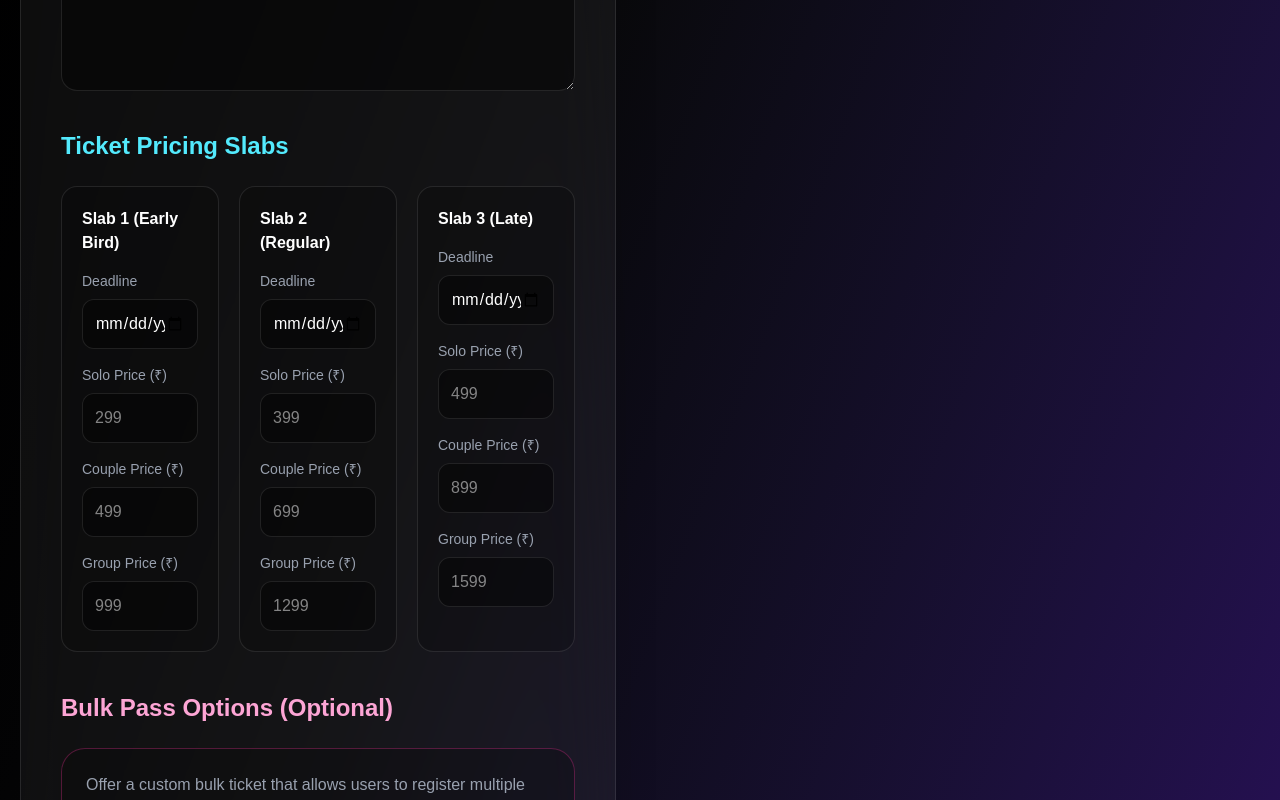
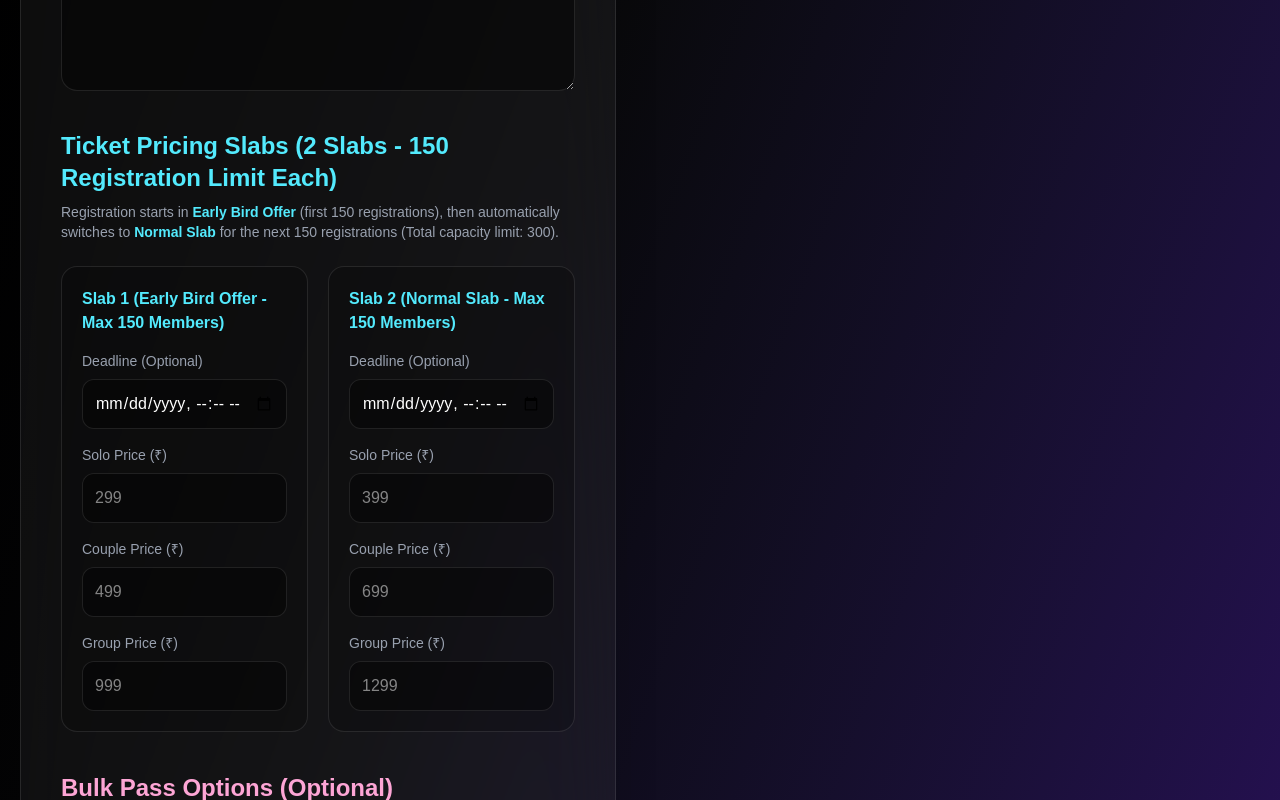
Before and after one commit to Shravyahebbar2004/QR_Tickets_Frontend, a Next.js app: page /create-event in a window 1280 px wide. Shown: the part 1740-2540 px from the top of the page. Built offline with nearby package versions, Linux system fonts and the light colour scheme; sample sign-in values are in the browser's storage.

Commit message:
Fix tshirt_size type error and update registration form

```diff
--- a/app/admin/[id]/page.tsx
+++ b/app/admin/[id]/page.tsx
@@ -27,7 +27,6 @@ interface User {
   emergency_contact_name: string;
   emergency_contact: string;
   blood_group: string;
-  tshirt_size?: string;
   coupon_code?: string;
 }
 
@@ -61,8 +60,7 @@ export default function AdminPage({
     'Entries',
     'Emergency Contact Name',
     'Emergency Contact No',
-    'Blood Group',
-    'T-Shirt Size'
+    'Blood Group'
   ];
 
   const rows = users.map((user) => [
@@ -75,8 +73,7 @@ export default function AdminPage({
     `${user.used_entries}/${user.allowed_entries}`,
     user.emergency_contact_name || '-',
     user.emergency_contact || '-',
-    user.blood_group || '-',
-    user.tshirt_size || '-'
+    user.blood_group || '-'
   ]);
 
   const csvContent =
@@ -676,8 +673,6 @@ transition          border
               <th className="p-5">Emg. Contact</th>
 
               <th className="p-5">Blood Group</th>
-
-              <th className="p-5">T-Shirt Size</th>
             </tr>
           </thead>
 
@@ -830,10 +825,6 @@ transition          border
                 <td className="p-5 text-red-400 font-bold">
                   {user.blood_group || '-'}
                 </td>
-
-                <td className="p-5 text-cyan-300 font-bold">
-                  {user.tshirt_size || '-'}
-                </td>
               </tr>
             ))}
           </tbody>
--- a/app/create-event/page.tsx
+++ b/app/create-event/page.tsx
@@ -1030,14 +1030,17 @@ Tell attendees what makes your event special...
               <>
                 {/* SLAB PRICING */}
                 <div className="mb-10">
-                  <h2 className="text-2xl font-bold mb-6 text-cyan-300">
-                    Ticket Pricing Slabs
+                  <h2 className="text-2xl font-bold mb-2 text-cyan-300">
+                    Ticket Pricing Slabs (2 Slabs - 150 Registration Limit Each)
                   </h2>
-                  <div className="grid md:grid-cols-3 gap-5">
+                  <p className="text-gray-400 text-sm mb-6">
+                    Registration starts in <strong className="text-cyan-300">Early Bird Offer</strong> (first 150 registrations), then automatically switches to <strong className="text-cyan-300">Normal Slab</strong> for the next 150 registrations (Total capacity limit: 300).
+                  </p>
+                  <div className="grid md:grid-cols-2 gap-5">
                     {/* SLAB 1 */}
                     <div className="bg-black/20 p-5 rounded-2xl border border-white/10">
-                      <h3 className="font-bold mb-4">Slab 1 (Early Bird)</h3>
-                      <label className="block text-gray-400 text-sm mb-2">Deadline</label>
+                      <h3 className="font-bold mb-4 text-cyan-300">Slab 1 (Early Bird Offer - Max 150 Members)</h3>
+                      <label className="block text-gray-400 text-sm mb-2">Deadline (Optional)</label>
                       <input type="datetime-local" min={getMinDateTime()} name="slab1_deadline" value={formData.slab1_deadline} onChange={handleChange} className="w-full p-3 mb-4 rounded-xl bg-black/40 border border-white/10 text-white" />
                       <label className="block text-gray-400 text-sm mb-2">Solo Price (₹)</label>
                       <input type="number" name="slab1_solo_price" value={formData.slab1_solo_price} onChange={handleChange} placeholder="299" className="w-full p-3 mb-4 rounded-xl bg-black/40 border border-white/10 text-white" />
@@ -1048,8 +1051,8 @@ Tell attendees what makes your event special...
                     </div>
                     {/* SLAB 2 */}
                     <div className="bg-black/20 p-5 rounded-2xl border border-white/10">
-                      <h3 className="font-bold mb-4">Slab 2 (Regular)</h3>
-                      <label className="block text-gray-400 text-sm mb-2">Deadline</label>
+                      <h3 className="font-bold mb-4 text-cyan-300">Slab 2 (Normal Slab - Max 150 Members)</h3>
+                      <label className="block text-gray-400 text-sm mb-2">Deadline (Optional)</label>
                       <input type="datetime-local" min={getMinDateTime()} name="slab2_deadline" value={formData.slab2_deadline} onChange={handleChange} className="w-full p-3 mb-4 rounded-xl bg-black/40 border border-white/10 text-white" />
                       <label className="block text-gray-400 text-sm mb-2">Solo Price (₹)</label>
                       <input type="number" name="slab2_solo_price" value={formData.slab2_solo_price} onChange={handleChange} placeholder="399" className="w-full p-3 mb-4 rounded-xl bg-black/40 border border-white/10 text-white" />
@@ -1057,18 +1060,6 @@ Tell attendees what makes your event special...
                       <input type="number" name="slab2_couple_price" value={formData.slab2_couple_price} onChange={handleChange} placeholder="699" className="w-full p-3 mb-4 rounded-xl bg-black/40 border border-white/10 text-white" />
                       <label className="block text-gray-400 text-sm mb-2">Group Price (₹)</label>
                       <input type="number" name="slab2_group_price" value={formData.slab2_group_price} onChange={handleChange} placeholder="1299" className="w-full p-3 rounded-xl bg-black/40 border border-white/10 text-white" />
-                    </div>
-                    {/* SLAB 3 */}
-                    <div className="bg-black/20 p-5 rounded-2xl border border-white/10">
-                      <h3 className="font-bold mb-4">Slab 3 (Late)</h3>
-                      <label className="block text-gray-400 text-sm mb-2">Deadline</label>
-                      <input type="datetime-local" min={getMinDateTime()} name="slab3_deadline" value={formData.slab3_deadline} onChange={handleChange} className="w-full p-3 mb-4 rounded-xl bg-black/40 border border-white/10 text-white" />
-                      <label className="block text-gray-400 text-sm mb-2">Solo Price (₹)</label>
-                      <input type="number" name="slab3_solo_price" value={formData.slab3_solo_price} onChange={handleChange} placeholder="499" className="w-full p-3 mb-4 rounded-xl bg-black/40 border border-white/10 text-white" />
-                      <label className="block text-gray-400 text-sm mb-2">Couple Price (₹)</label>
-                      <input type="number" name="slab3_couple_price" value={formData.slab3_couple_price} onChange={handleChange} placeholder="899" className="w-full p-3 mb-4 rounded-xl bg-black/40 border border-white/10 text-white" />
-                      <label className="block text-gray-400 text-sm mb-2">Group Price (₹)</label>
-                      <input type="number" name="slab3_group_price" value={formData.slab3_group_price} onChange={handleChange} placeholder="1599" className="w-full p-3 rounded-xl bg-black/40 border border-white/10 text-white" />
                     </div>
                   </div>
                 </div>
--- a/app/edit-event/[id]/page.tsx
+++ b/app/edit-event/[id]/page.tsx
@@ -928,14 +928,17 @@ Tell attendees what makes your event special...
               <>
                 {/* SLAB PRICING */}
                 <div className="mb-10">
-                  <h2 className="text-2xl font-bold mb-6 text-cyan-300">
-                    Ticket Pricing Slabs
+                  <h2 className="text-2xl font-bold mb-2 text-cyan-300">
+                    Ticket Pricing Slabs (2 Slabs - 150 Registration Limit Each)
                   </h2>
-                  <div className="grid md:grid-cols-3 gap-5">
+                  <p className="text-gray-400 text-sm mb-6">
+                    Registration starts in <strong className="text-cyan-300">Early Bird Offer</strong> (first 150 registrations), then automatically switches to <strong className="text-cyan-300">Normal Slab</strong> for the next 150 registrations (Total capacity limit: 300).
+                  </p>
+                  <div className="grid md:grid-cols-2 gap-5">
                     {/* SLAB 1 */}
                     <div className="bg-black/20 p-5 rounded-2xl border border-white/10">
-                      <h3 className="font-bold mb-4">Slab 1 (Early Bird)</h3>
-                      <label className="block text-gray-400 text-sm mb-2">Deadline</label>
+                      <h3 className="font-bold mb-4 text-cyan-300">Slab 1 (Early Bird Offer - Max 150 Members)</h3>
+                      <label className="block text-gray-400 text-sm mb-2">Deadline (Optional)</label>
                       <input type="datetime-local" name="slab1_deadline" value={formData.slab1_deadline} onChange={handleChange} className="w-full p-3 mb-4 rounded-xl bg-black/40 border border-white/10 text-white" />
                       <label className="block text-gray-400 text-sm mb-2">Solo Price (₹)</label>
                       <input type="number" name="slab1_solo_price" value={formData.slab1_solo_price} onChange={handleChange} placeholder="299" className="w-full p-3 mb-4 rounded-xl bg-black/40 border border-white/10 text-white" />
@@ -946,8 +949,8 @@ Tell attendees what makes your event special...
                     </div>
                     {/* SLAB 2 */}
                     <div className="bg-black/20 p-5 rounded-2xl border border-white/10">
-                      <h3 className="font-bold mb-4">Slab 2 (Regular)</h3>
-                      <label className="block text-gray-400 text-sm mb-2">Deadline</label>
+                      <h3 className="font-bold mb-4 text-cyan-300">Slab 2 (Normal Slab - Max 150 Members)</h3>
+                      <label className="block text-gray-400 text-sm mb-2">Deadline (Optional)</label>
                       <input type="datetime-local" name="slab2_deadline" value={formData.slab2_deadline} onChange={handleChange} className="w-full p-3 mb-4 rounded-xl bg-black/40 border border-white/10 text-white" />
                       <label className="block text-gray-400 text-sm mb-2">Solo Price (₹)</label>
                       <input type="number" name="slab2_solo_price" value={formData.slab2_solo_price} onChange={handleChange} placeholder="399" className="w-full p-3 mb-4 rounded-xl bg-black/40 border border-white/10 text-white" />
@@ -955,18 +958,6 @@ Tell attendees what makes your event special...
                       <input type="number" name="slab2_couple_price" value={formData.slab2_couple_price} onChange={handleChange} placeholder="699" className="w-full p-3 mb-4 rounded-xl bg-black/40 border border-white/10 text-white" />
                       <label className="block text-gray-400 text-sm mb-2">Group Price (₹)</label>
                       <input type="number" name="slab2_group_price" value={formData.slab2_group_price} onChange={handleChange} placeholder="1299" className="w-full p-3 rounded-xl bg-black/40 border border-white/10 text-white" />
-                    </div>
-                    {/* SLAB 3 */}
-                    <div className="bg-black/20 p-5 rounded-2xl border border-white/10">
-                      <h3 className="font-bold mb-4">Slab 3 (Late)</h3>
-                      <label className="block text-gray-400 text-sm mb-2">Deadline</label>
-                      <input type="datetime-local" name="slab3_deadline" value={formData.slab3_deadline} onChange={handleChange} className="w-full p-3 mb-4 rounded-xl bg-black/40 border border-white/10 text-white" />
-                      <label className="block text-gray-400 text-sm mb-2">Solo Price (₹)</label>
-                      <input type="number" name="slab3_solo_price" value={formData.slab3_solo_price} onChange={handleChange} placeholder="499" className="w-full p-3 mb-4 rounded-xl bg-black/40 border border-white/10 text-white" />
-                      <label className="block text-gray-400 text-sm mb-2">Couple Price (₹)</label>
-                      <input type="number" name="slab3_couple_price" value={formData.slab3_couple_price} onChange={handleChange} placeholder="899" className="w-full p-3 mb-4 rounded-xl bg-black/40 border border-white/10 text-white" />
-                      <label className="block text-gray-400 text-sm mb-2">Group Price (₹)</label>
-                      <input type="number" name="slab3_group_price" value={formData.slab3_group_price} onChange={handleChange} placeholder="1599" className="w-full p-3 rounded-xl bg-black/40 border border-white/10 text-white" />
                     </div>
                   </div>
                 </div>
```
Also changed, not shown: app/register/[id]/page.tsx (+52 -42 lines), 1 other file (tests, documents, lock files or other folders).
